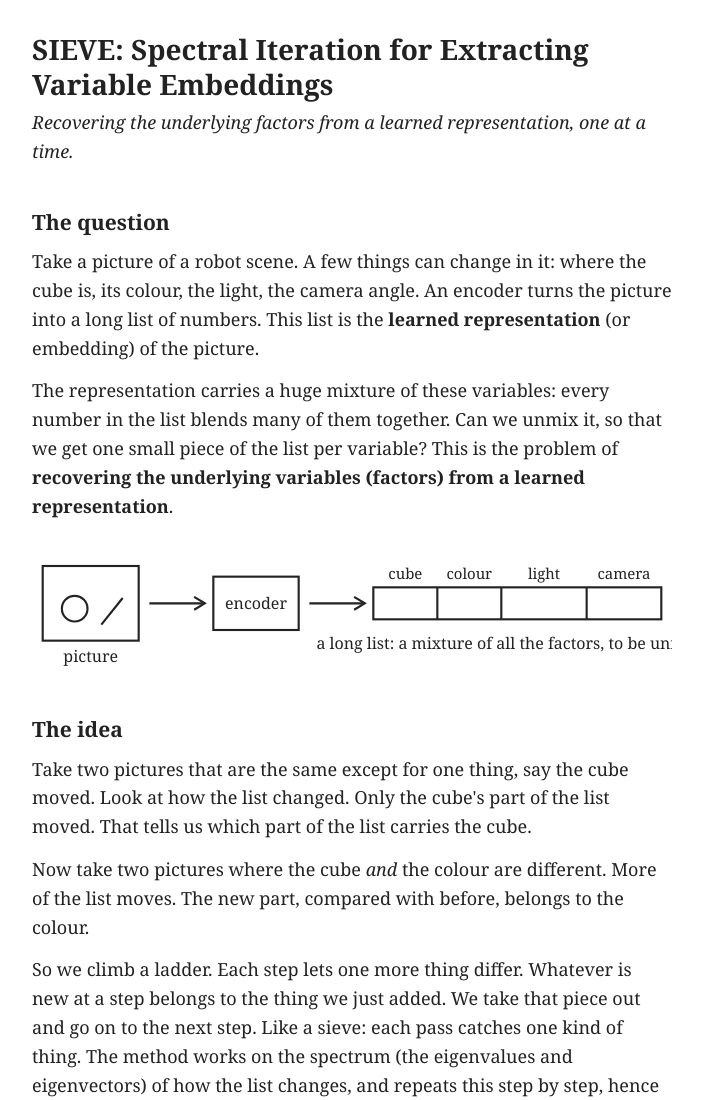
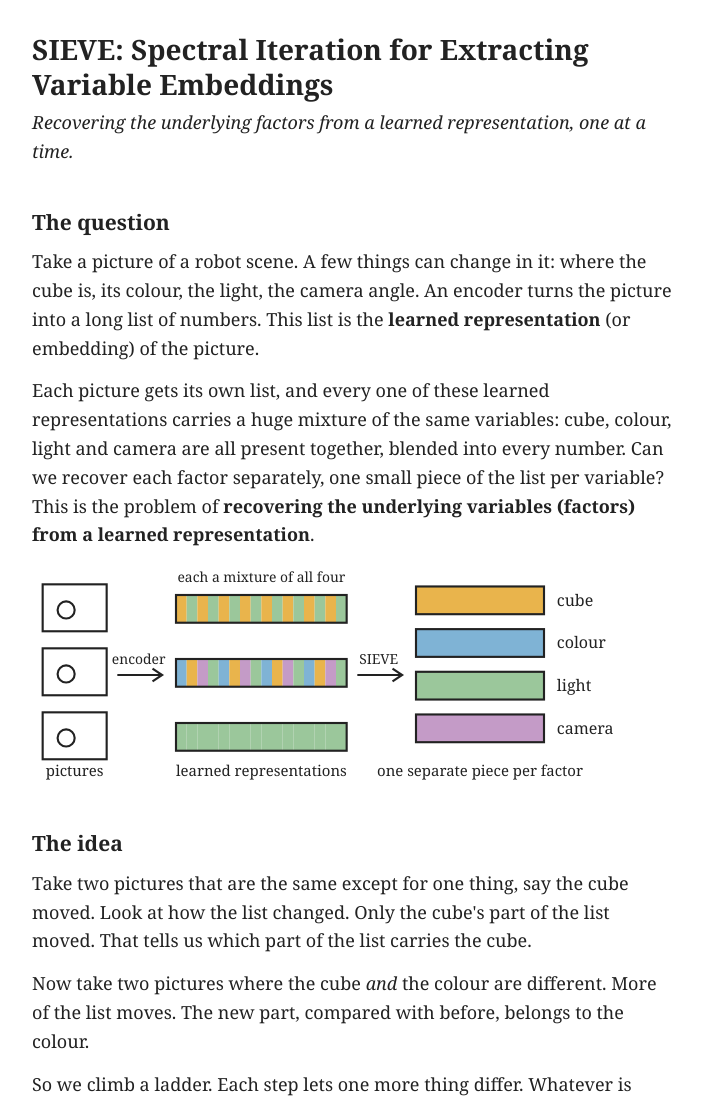
Before and after one commit to sievejepa/sievejepa.github.io, a plain HTML site: page report.html in a window 1280 px wide. Shown: the top 1100 px of the page, without its empty margins (288-991 px from the left). Drawn offline with Linux system fonts and the light colour scheme.

Commit message:
Report: diagram shows several mixed representations unmixed

```diff
--- a/report.html
+++ b/report.html
@@ -24,26 +24,79 @@ th{border-bottom:2px solid #222}
 
 <h2>The question</h2>
 <p>Take a picture of a robot scene. A few things can change in it: where the cube is, its colour, the light, the camera angle. An encoder turns the picture into a long list of numbers. This list is the <b>learned representation</b> (or embedding) of the picture.</p>
-<p>The representation carries a huge mixture of these variables: every number in the list blends many of them together. Can we unmix it, so that we get one small piece of the list per variable? This is the problem of <b>recovering the underlying variables (factors) from a learned representation</b>.</p>
+<p>Each picture gets its own list, and every one of these learned representations carries a huge mixture of the same variables: cube, colour, light and camera are all present together, blended into every number. Can we recover each factor separately, one small piece of the list per variable? This is the problem of <b>recovering the underlying variables (factors) from a learned representation</b>.</p>
 
-<svg viewBox="0 0 600 130" role="img" aria-label="A picture goes into an encoder and comes out as a long list, which we want to cut into pieces, one per factor">
- <rect x="10" y="30" width="90" height="70" fill="none" stroke="#222" stroke-width="2"/>
- <circle cx="40" cy="70" r="12" fill="none" stroke="#222" stroke-width="2"/>
- <path d="M65 85 L85 60" stroke="#222" stroke-width="2" fill="none"/>
- <text x="55" y="120" text-anchor="middle" font-size="15">picture</text>
- <path d="M110 65 H160" stroke="#222" stroke-width="2"/><path d="M152 59 L162 65 L152 71" fill="none" stroke="#222" stroke-width="2"/>
- <rect x="170" y="40" width="80" height="50" fill="none" stroke="#222" stroke-width="2"/>
- <text x="210" y="70" text-anchor="middle" font-size="15">encoder</text>
- <path d="M260 65 H310" stroke="#222" stroke-width="2"/><path d="M302 59 L312 65 L302 71" fill="none" stroke="#222" stroke-width="2"/>
- <rect x="320" y="50" width="270" height="30" fill="none" stroke="#222" stroke-width="2"/>
- <line x1="380" y1="50" x2="380" y2="80" stroke="#222" stroke-width="2"/>
- <line x1="440" y1="50" x2="440" y2="80" stroke="#222" stroke-width="2"/>
- <line x1="520" y1="50" x2="520" y2="80" stroke="#222" stroke-width="2"/>
- <text x="350" y="42" text-anchor="middle" font-size="14">cube</text>
- <text x="410" y="42" text-anchor="middle" font-size="14">colour</text>
- <text x="480" y="42" text-anchor="middle" font-size="14">light</text>
- <text x="555" y="42" text-anchor="middle" font-size="14">camera</text>
- <text x="455" y="108" text-anchor="middle" font-size="15">a long list: a mixture of all the factors, to be unmixed</text>
+<svg viewBox="0 0 600 210" role="img" aria-label="Several pictures are encoded into several learned representations. Each representation is a mixture of cube, colour, light and camera. SIEVE separates each factor out.">
+ <rect x="10" y="20" width="60" height="44" fill="none" stroke="#222" stroke-width="2"/><circle cx="32" cy="44" r="8" fill="none" stroke="#222" stroke-width="2"/>
+ <rect x="10" y="80" width="60" height="44" fill="none" stroke="#222" stroke-width="2"/><circle cx="32" cy="104" r="8" fill="none" stroke="#222" stroke-width="2"/>
+ <rect x="10" y="140" width="60" height="44" fill="none" stroke="#222" stroke-width="2"/><circle cx="32" cy="164" r="8" fill="none" stroke="#222" stroke-width="2"/>
+ <text x="40" y="200" text-anchor="middle" font-size="14">pictures</text>
+ <path d="M80 105 H120" stroke="#222" stroke-width="2"/><path d="M113 99 L122 105 L113 111" fill="none" stroke="#222" stroke-width="2"/>
+ <text x="100" y="95" text-anchor="middle" font-size="13">encoder</text>
+ <rect x="135" y="30" width="10" height="26" fill="#e9b44c"/>
+ <rect x="145" y="30" width="10" height="26" fill="#9bc79b"/>
+ <rect x="155" y="30" width="10" height="26" fill="#e9b44c"/>
+ <rect x="165" y="30" width="10" height="26" fill="#9bc79b"/>
+ <rect x="175" y="30" width="10" height="26" fill="#e9b44c"/>
+ <rect x="185" y="30" width="10" height="26" fill="#9bc79b"/>
+ <rect x="195" y="30" width="10" height="26" fill="#e9b44c"/>
+ <rect x="205" y="30" width="10" height="26" fill="#9bc79b"/>
+ <rect x="215" y="30" width="10" height="26" fill="#e9b44c"/>
+ <rect x="225" y="30" width="10" height="26" fill="#9bc79b"/>
+ <rect x="235" y="30" width="10" height="26" fill="#e9b44c"/>
+ <rect x="245" y="30" width="10" height="26" fill="#9bc79b"/>
+ <rect x="255" y="30" width="10" height="26" fill="#e9b44c"/>
+ <rect x="265" y="30" width="10" height="26" fill="#9bc79b"/>
+ <rect x="275" y="30" width="10" height="26" fill="#e9b44c"/>
+ <rect x="285" y="30" width="10" height="26" fill="#9bc79b"/>
+ <rect x="135" y="30" width="160" height="26" fill="none" stroke="#222" stroke-width="2"/>
+ <rect x="135" y="90" width="10" height="26" fill="#7fb3d5"/>
+ <rect x="145" y="90" width="10" height="26" fill="#e9b44c"/>
+ <rect x="155" y="90" width="10" height="26" fill="#c49bc7"/>
+ <rect x="165" y="90" width="10" height="26" fill="#9bc79b"/>
+ <rect x="175" y="90" width="10" height="26" fill="#7fb3d5"/>
+ <rect x="185" y="90" width="10" height="26" fill="#e9b44c"/>
+ <rect x="195" y="90" width="10" height="26" fill="#c49bc7"/>
+ <rect x="205" y="90" width="10" height="26" fill="#9bc79b"/>
+ <rect x="215" y="90" width="10" height="26" fill="#7fb3d5"/>
+ <rect x="225" y="90" width="10" height="26" fill="#e9b44c"/>
+ <rect x="235" y="90" width="10" height="26" fill="#c49bc7"/>
+ <rect x="245" y="90" width="10" height="26" fill="#9bc79b"/>
+ <rect x="255" y="90" width="10" height="26" fill="#7fb3d5"/>
+ <rect x="265" y="90" width="10" height="26" fill="#e9b44c"/>
+ <rect x="275" y="90" width="10" height="26" fill="#c49bc7"/>
+ <rect x="285" y="90" width="10" height="26" fill="#9bc79b"/>
+ <rect x="135" y="90" width="160" height="26" fill="none" stroke="#222" stroke-width="2"/>
+ <rect x="135" y="150" width="10" height="26" fill="#9bc79b"/>
+ <rect x="145" y="150" width="10" height="26" fill="#9bc79b"/>
+ <rect x="155" y="150" width="10" height="26" fill="#9bc79b"/>
+ <rect x="165" y="150" width="10" height="26" fill="#9bc79b"/>
+ <rect x="175" y="150" width="10" height="26" fill="#9bc79b"/>
+ <rect x="185" y="150" width="10" height="26" fill="#9bc79b"/>
+ <rect x="195" y="150" width="10" height="26" fill="#9bc79b"/>
+ <rect x="205" y="150" width="10" height="26" fill="#9bc79b"/>
+ <rect x="215" y="150" width="10" height="26" fill="#9bc79b"/>
+ <rect x="225" y="150" width="10" height="26" fill="#9bc79b"/>
+ <rect x="235" y="150" width="10" height="26" fill="#9bc79b"/>
+ <rect x="245" y="150" width="10" height="26" fill="#9bc79b"/>
+ <rect x="255" y="150" width="10" height="26" fill="#9bc79b"/>
+ <rect x="265" y="150" width="10" height="26" fill="#9bc79b"/>
+ <rect x="275" y="150" width="10" height="26" fill="#9bc79b"/>
+ <rect x="285" y="150" width="10" height="26" fill="#9bc79b"/>
+ <rect x="135" y="150" width="160" height="26" fill="none" stroke="#222" stroke-width="2"/>
+ <text x="215" y="200" text-anchor="middle" font-size="14">learned representations</text>
+ <text x="215" y="18" text-anchor="middle" font-size="13">each a mixture of all four</text>
+ <path d="M305 105 H345" stroke="#222" stroke-width="2"/><path d="M338 99 L347 105 L338 111" fill="none" stroke="#222" stroke-width="2"/>
+ <text x="325" y="95" text-anchor="middle" font-size="13">SIEVE</text>
+ <rect x="360" y="22" width="120" height="26" fill="#e9b44c" stroke="#222" stroke-width="2"/>
+ <text x="492" y="40" font-size="15">cube</text>
+ <rect x="360" y="62" width="120" height="26" fill="#7fb3d5" stroke="#222" stroke-width="2"/>
+ <text x="492" y="80" font-size="15">colour</text>
+ <rect x="360" y="102" width="120" height="26" fill="#9bc79b" stroke="#222" stroke-width="2"/>
+ <text x="492" y="120" font-size="15">light</text>
+ <rect x="360" y="142" width="120" height="26" fill="#c49bc7" stroke="#222" stroke-width="2"/>
+ <text x="492" y="160" font-size="15">camera</text>
+ <text x="420" y="200" text-anchor="middle" font-size="14">one separate piece per factor</text>
 </svg>
 
 <h2>The idea</h2>
```
